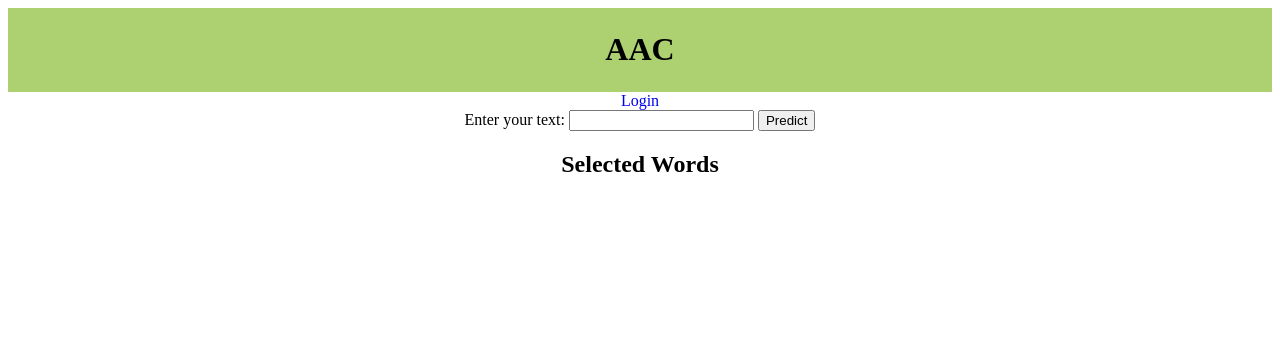
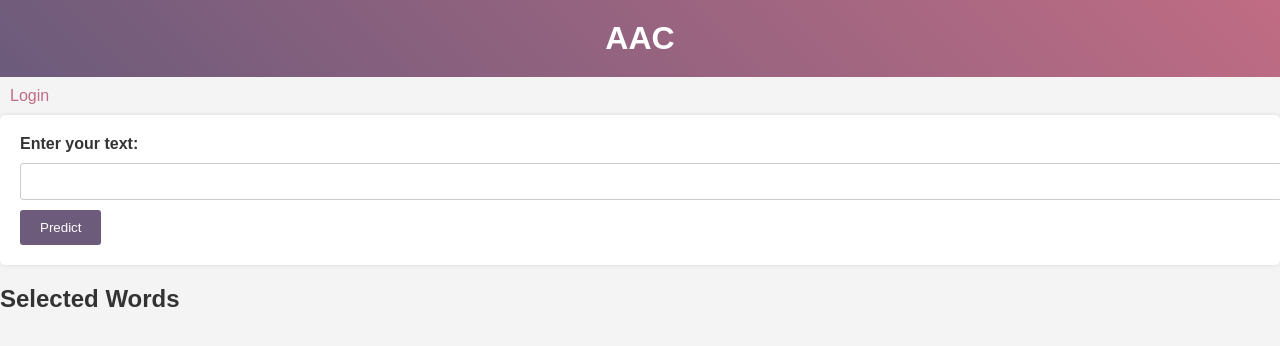
Before and after one commit to myoo18/Affordable-AAC, a Flask app: page / in a window 1280 px wide. Shown: the top 346 px of the page. Run offline with Flask 3, Linux system fonts and the light colour scheme; data that the repository does not hold is empty; some libraries are stand-ins or nearby versions.

Commit message:
activites

```diff
--- a/app.py
+++ b/app.py
@@ -1,4 +1,4 @@
-from flask import Flask, render_template, request, url_for, redirect, flash, session
+from flask import Flask, render_template, request, url_for, redirect, flash, session, jsonify
 from model import generate_text
 from input import rearrange_sentence
 from flask_pymongo import PyMongo
@@ -19,14 +19,17 @@ dbWord = client['gridwords']
 
 @app.route('/')
 def index():
+    username = session.get('username')
+    data = getdata()
+    return render_template('index.html',data = data, username=username)
+
+def getdata():
     # Create a dictionary where each key is a collection name and its value is a list of dicts with words and their picture addresses
     data = {}
     for collection_name in dbWord.list_collection_names():
         collection = dbWord[collection_name]
         data[collection_name] = [{'word': doc.get('word', doc.get(collection_name)), 'picture': doc.get('picture')} for doc in collection.find({}, {"word": 1, "picture": 1, collection_name: 1, "_id": 0}) if 'word' in doc or collection_name in doc]
-    username = session.get('username')
-    print(data)
-    return render_template('index.html', data=data, username=username)
+    return data
 
 
 @app.route('/login', methods=['GET', 'POST'])
--- a/templates/index.html
+++ b/templates/index.html
@@ -5,78 +5,115 @@
     <title>AAC Interpretor</title>
     <style>
         body {
+            font-family: Arial, sans-serif;
+            background-color: #f4f4f4;
+            margin: 0;
+            padding: 0;
+            color: #333;
+        }
+
+        header {
+            background: linear-gradient(45deg, #6C5B7B, #C06C84);
+            padding: 20px 0;
+            color: #FFF;
             text-align: center;
         }
 
-        header {
-            background-color: rgb(173,209,112);
-            padding: 2px;
+        h1, h2 {
+            margin: 0;
         }
 
-        #Title {
-            text-align: center;
+        #account, #login, #logout {
+            display: inline-block;
+            margin: 10px;
         }
 
-        #logo {
-            position: absolute;
-            left: 30px;
-            top: 15px;
-            height: 70px;
-            width: 70px;
+        a {
+            color: #C06C84;
+            text-decoration: none;
+            transition: color 0.3s;
         }
 
-        nav {
-            display: inline-block;
-            margin-right: 20px;
-            color: black;
-            font-weight: bold;
-            text-decoration: none;
+        a:hover {
+            color: #6C5B7B;
         }
 
-        nav a,
-        #login a,
-        #register a,
-        #account a,
-        #logout a {
-            text-decoration: none;
+        .flashes {
+            list-style-type: none;
+            padding: 10px;
+            background-color: #ffcccc;
+            border: 1px solid #ff0000;
+            margin-bottom: 20px;
         }
 
-        .selected-word {
-            background-color: #c0c0c0;
-            border: 2px solid #000;
+        .flashes li {
+            margin: 10px 0;
         }
 
-        #words-container > div {
-            display: flex;
-            flex-wrap: wrap;
+        form {
+            background: #ffffff;
+            padding: 20px;
+            border-radius: 5px;
+            box-shadow: 0px 0px 5px rgba(0, 0, 0, 0.1);
+            margin-bottom: 20px;
         }
 
-        .word-box {
-            flex: 0 0 calc(50% - 10px);
-            display: flex;
-            flex-direction: column; /* Added this */
-            align-items: center;    /* Added this */
-            justify-content: center; /* Added this */
-            width: 150px;
-            height: 100px; /* Adjusted this */
-            margin: 5px auto;
-            padding: 0;
-            border: 1px solid #000;
+        label {
+            font-weight: bold;
+            display: block;
+            margin-bottom: 10px;
+        }
+
+        input[type="text"] {
+            width: 100%;
+            padding: 10px;
+            margin-bottom: 10px;
+            border: 1px solid #ccc;
+            border-radius: 3px;
+        }
+
+        input[type="submit"] {
+            padding: 10px 20px;
+            background: #6C5B7B;
+            color: white;
+            border: none;
+            border-radius: 3px;
             cursor: pointer;
             transition: background-color 0.3s;
         }
 
-
-        #words-container {
-            display: flex;
-            justify-content: space-around;
-            flex-wrap: wrap;
+        input[type="submit"]:hover {
+            background: #C06C84;
         }
 
-        #words-container > h2,
-        #words-container > div {
-            flex: 1;
-            min-width: 160px;
+        #selected-words, #words-container {
+            margin: 20px 0;
+        }
+
+        .word-box {
+            display: inline-block;
+            background: #FFF;
+            padding: 10px;
+            margin: 10px;
+            border: 1px solid #ccc;
+            border-radius: 5px;
+            box-shadow: 0px 0px 5px rgba(0, 0, 0, 0.1);
+            cursor: pointer;
+            transition: box-shadow 0.3s;
+        }
+
+        .word-box:hover {
+            box-shadow: 0px 0px 10px rgba(0, 0, 0, 0.2);
+        }
+
+        .word-box img {
+            display: block;
+            margin: 10px auto;
+        }
+
+        .selected-word {
+            background: #6C5B7B;
+            color: white;
         }
 
     </style>
@@ -127,16 +164,16 @@
 
     <div id="words-container">
         {% for category, words in data.items() %}
-            <h2>{{ category.capitalize() }}</h2>
-            <div id="{{ category }}">
-                {% for word_data in words %}
-                <div class="word-box" data-category="{{ category }}" data-index="{{ loop.index0 }}" onclick="wordClicked('{{ word_data.word }}', '{{ word_data.picture }}', this, event)">
-
+            <h2>{{ category.capitalize() }}
+                <div id="{{ category }}">
+                    {% for word_data in words %}
+                    <div class="word-box" data-category="{{ category }}" data-index="{{ loop.index0 }}" onclick="wordClicked('{{ word_data.word }}', 'static/{{ word_data.picture }}', this, event)">
                         {{ word_data.word }}
                         <img src="{{ url_for('static', filename=word_data.picture) }}" alt="{{ word_data.word }}" width="50" height="50">
                     </div>
-                {% endfor %}
-            </div>
+                    {% endfor %}
+                </div>
+            </h2>
         {% endfor %}
     </div>
     <script>
```
Also changed, not shown: bertgrid.py (+4 -3 lines).
